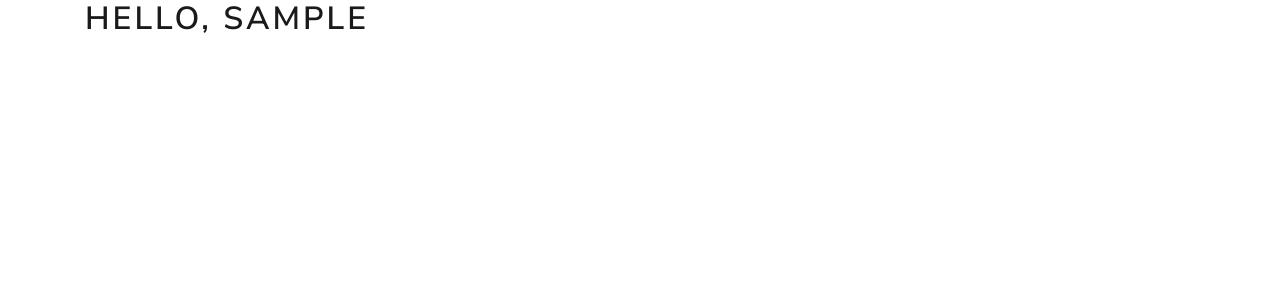
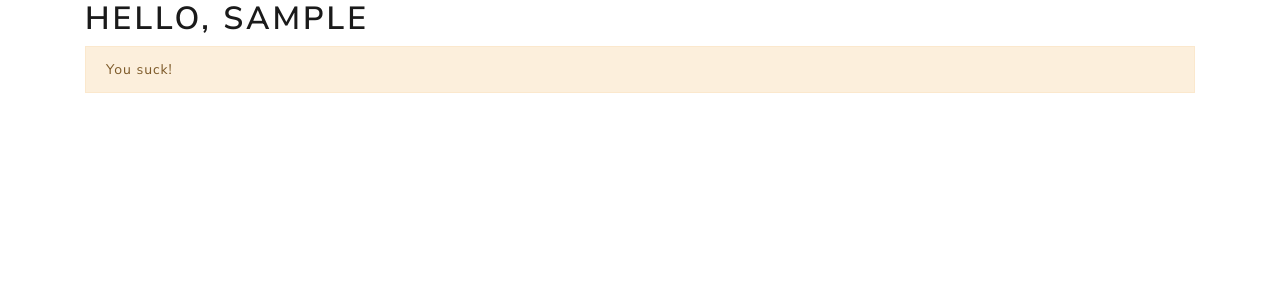
Before and after one commit to dw5/insecure-php-application-for-sql-injection-testing, a PHP site: page /user.php in a window 1280 px wide. Shown: the top 300 px of the page. Run offline with PHP 8.4, Linux system fonts and the light colour scheme; the visitor is signed in with stand-in values (Sample User, id 1); some libraries are stand-ins or nearby versions.

Commit message:
Non-admin alert

```diff
--- a/user.php
+++ b/user.php
@@ -34,6 +34,13 @@
                 </div>
                 <?php
             }
+            else {
+                ?>
+                <div class="alert alert-warning">
+                    You suck!
+                </div>
+                <?php
+            }
         ?>
     </div>
 </body>
```
